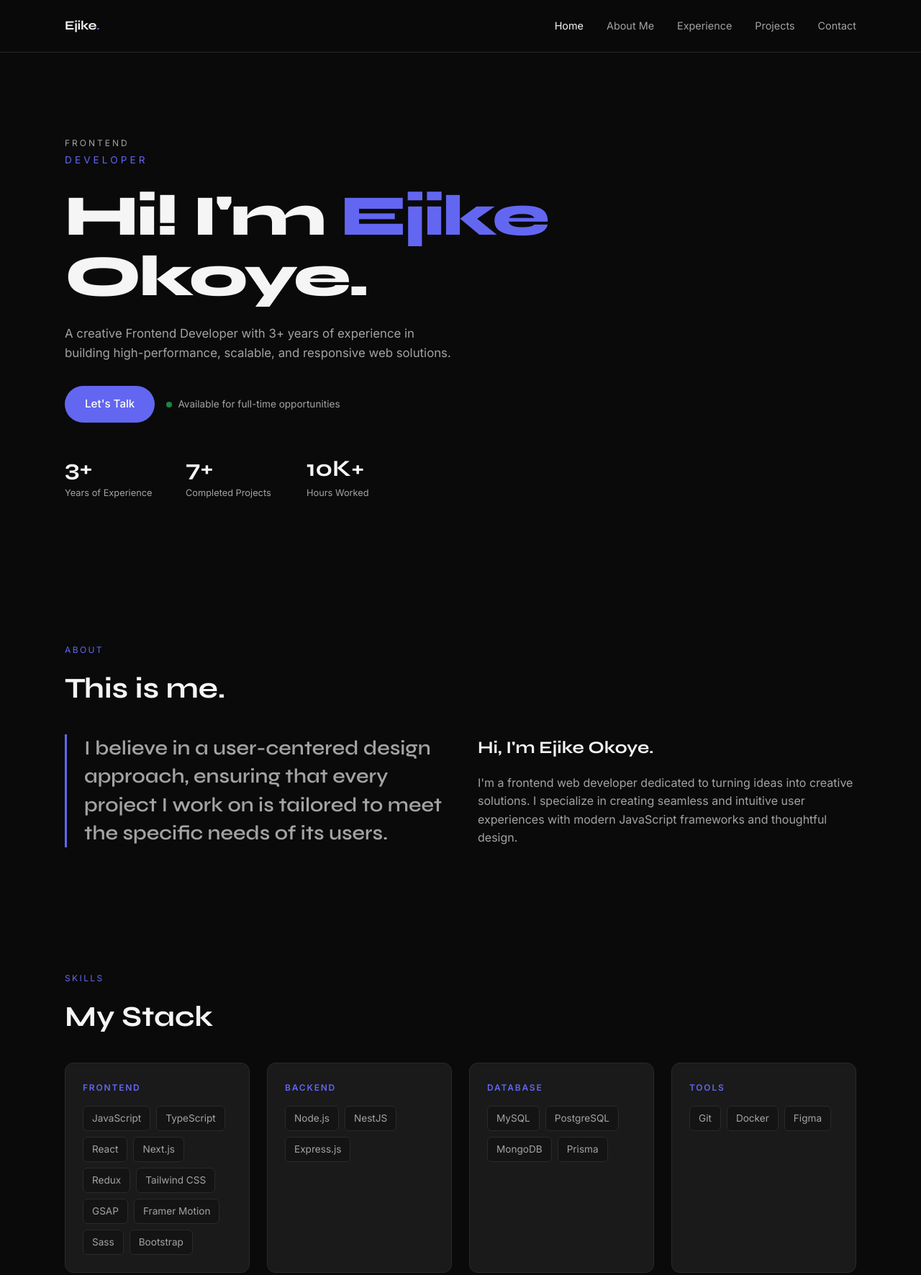
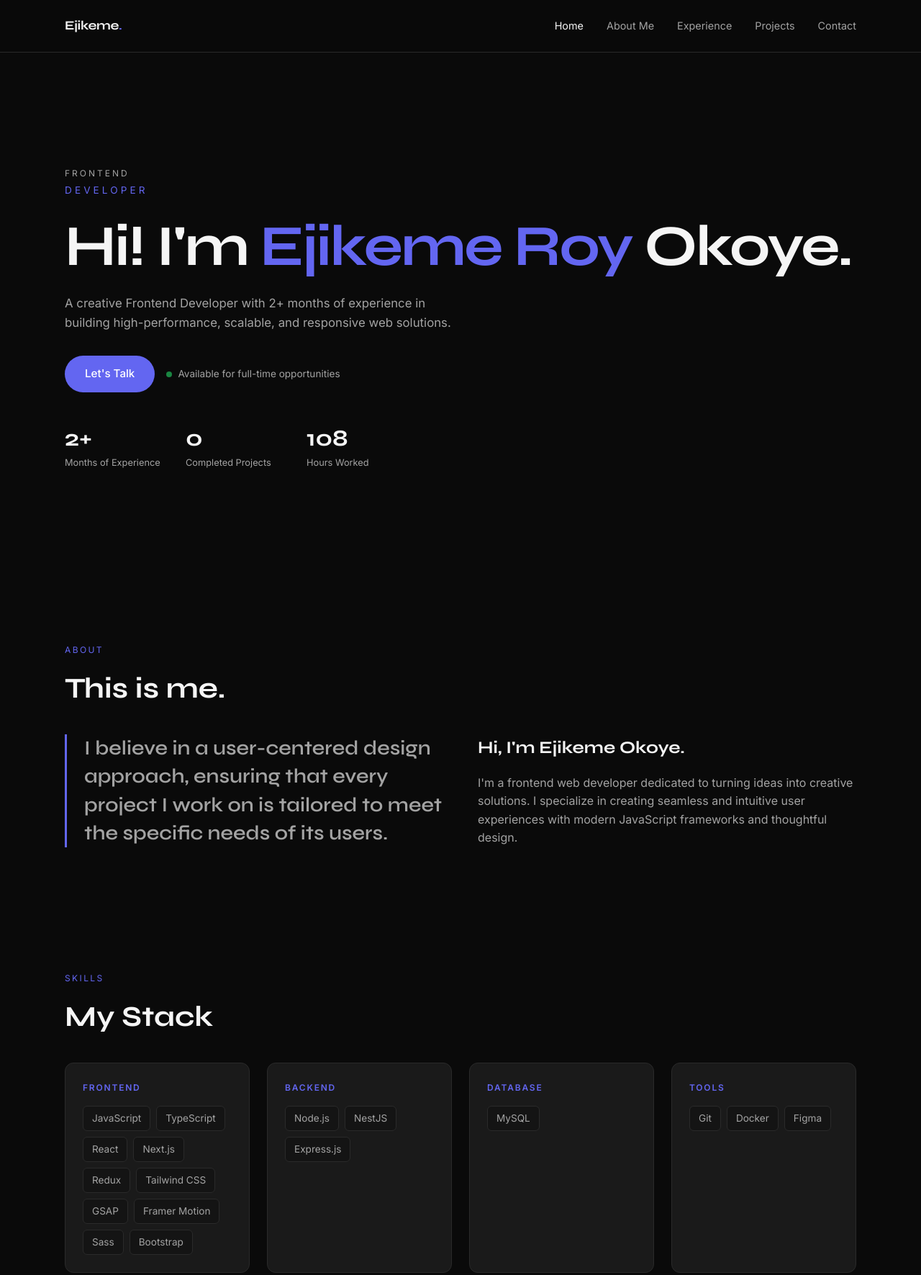
Before and after one commit to Reo-art-hub/ejike_developer_portfolio, a website: page index.html in a window 1280 px wide. Shown: the top 1771 px of the page at 72% size. Drawn offline with Linux system fonts and the light colour scheme.

Commit message:
Update portfolio name to Ejikeme Roy Okoye and style hero header with Syne font

```diff
--- a/css/styles.css
+++ b/css/styles.css
@@ -261,9 +261,9 @@ ul {
 }
 
 .hero h1 {
-  font-family: var(--font-display);
+  font-family: "Syne", sans-serif;
   font-size: clamp(2.5rem, 8vw, 5rem);
-  font-weight: 800;
+  font-weight: 700;
   line-height: 1.05;
   margin: 0 0 1.5rem;
   letter-spacing: -0.03em;
--- a/index.html
+++ b/index.html
@@ -3,9 +3,9 @@
 <head>
   <meta charset="UTF-8">
   <meta name="viewport" content="width=device-width, initial-scale=1.0">
-  <meta name="author" content="Ejike Okoye">
-  <meta name="description" content="Personal portfolio of Ejike Okoye — Frontend Developer building high-performance, scalable web experiences.">
-  <title>Ejike Okoye | Frontend Developer</title>
+  <meta name="author" content="Ejikeme Okoye">
+  <meta name="description" content="Personal portfolio of Ejikeme Okoye — Frontend Developer building high-performance, scalable web experiences.">
+  <title>Ejikeme Okoye | Frontend Developer</title>
   <link rel="preconnect" href="https://fonts.googleapis.com">
   <link rel="preconnect" href="https://fonts.gstatic.com" crossorigin>
   <link href="https://fonts.googleapis.com/css2?family=Inter:wght@400;500;600&family=Syne:wght@600;700;800&display=swap" rel="stylesheet">
@@ -15,7 +15,7 @@
 
   <header class="site-header">
     <div class="container header-inner">
-      <a href="#home" class="logo">Ejike<span>.</span></a>
+      <a href="#home" class="logo">Ejikeme<span>.</span></a>
       <nav class="nav-desktop" aria-label="Main navigation">
         <a href="#home">Home</a>
         <a href="#about">About Me</a>
@@ -42,7 +42,7 @@
       <div class="nav-social">
         <span class="nav-social-label">Social</span>
         <a href="https://github.com/ejike-art" target="_blank" rel="noreferrer">github</a>
-        <a href="https://www.linkedin.com/in/ejike-okoye" target="_blank" rel="noreferrer">linkedin</a>
+        <a href="https://www.linkedin.com/in/ejikeme-okoye" target="_blank" rel="noreferrer">linkedin</a>
       </div>
     </div>
   </nav>
@@ -54,9 +54,9 @@
           Frontend
           <span>Developer</span>
         </p>
-        <h1>Hi! I'm <span class="highlight">Ejike</span> Okoye.</h1>
+        <h1>Hi! I'm <span class="highlight">Ejikeme Roy</span> Okoye.</h1>
         <p class="hero-desc">
-          A creative Frontend Developer with 3+ years of experience in building high-performance,
+          A creative Frontend Developer with 2+ months of experience in building high-performance,
           scalable, and responsive web solutions.
         </p>
         <div class="hero-actions">
@@ -65,15 +65,15 @@
         </div>
         <div class="stats fade-in">
           <div class="stat-item">
-            <strong>3+</strong>
-            <span>Years of Experience</span>
+            <strong>2+</strong>
+            <span>Months of Experience</span>
           </div>
           <div class="stat-item">
-            <strong>7+</strong>
+            <strong>0</strong>
             <span>Completed Projects</span>
           </div>
           <div class="stat-item">
-            <strong>10K+</strong>
+            <strong>108</strong>
             <span>Hours Worked</span>
           </div>
         </div>
@@ -90,7 +90,7 @@
             is tailored to meet the specific needs of its users.
           </blockquote>
           <div class="about-content">
-            <h3>Hi, I'm Ejike Okoye.</h3>
+            <h3>Hi, I'm Ejikeme Okoye.</h3>
             <p>
               I'm a frontend web developer dedicated to turning ideas into creative solutions.
               I specialize in creating seamless and intuitive user experiences with modern
@@ -133,9 +133,6 @@
             <h3>Database</h3>
             <div class="skill-tags">
               <span class="skill-tag">MySQL</span>
-              <span class="skill-tag">PostgreSQL</span>
-              <span class="skill-tag">MongoDB</span>
-              <span class="skill-tag">Prisma</span>
             </div>
           </div>
           <div class="skill-group">
@@ -265,14 +262,14 @@
         <p class="section-label">Contact</p>
         <h2>Have a project in mind?</h2>
         <p>I'm always open to discussing new opportunities and creative ideas.</p>
-        <a href="mailto:ejike.okoye@example.com" class="contact-email">ejike.okoye@example.com</a>
+        <a href="mailto:ejike@agathakakalogical.com" class="contact-email">ejike@agathakakalogical.com</a>
       </div>
     </section>
   </main>
 
   <footer class="site-footer">
     <div class="container">
-      <p>Design &amp; built by Ejike Okoye &copy; <span id="year"></span></p>
+      <p>Design &amp; built by Ejikeme Okoye &copy; <span id="year"></span></p>
     </div>
   </footer>
 
```
